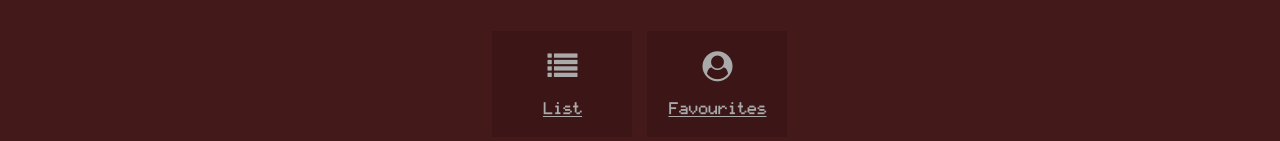
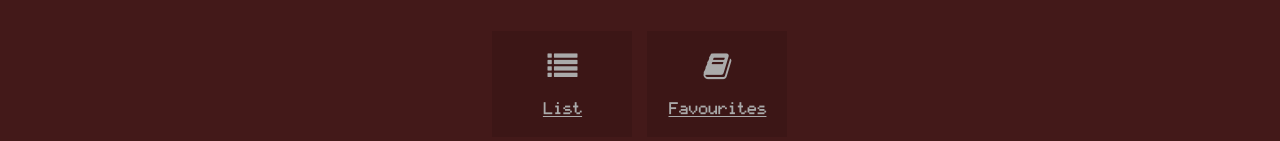
Before and after one commit to bl2408/phase-2-project, a React (Create React App) app: page /login in a window 1280 px wide. Both pictures are taken after a click on the button "Brian". Shown: the part 155-296 px from the top of the page. Built offline with nearby package versions, Linux system fonts and the light colour scheme; data requests are answered from the project's data file.

Commit message:
Added book icon and favourites to new user object

```diff
--- a/src/components/Dash.jsx
+++ b/src/components/Dash.jsx
@@ -29,7 +29,7 @@ export default function Dash(){
                 </Link>
                 <Link to={`${match.url}/favourites`}>
                     <div className="link-card">
-                        <div><i className="fa fa-user-circle"></i></div>
+                        <div><i className="fa fa-book"></i></div>
                         <div>Favourites</div>
                     </div>
                 </Link>
--- a/src/components/Login.jsx
+++ b/src/components/Login.jsx
@@ -55,7 +55,8 @@ function CreateLoginForm({setViewState, setProfileList}){
             username: userName.current.value,
             settings: {
                 theme: "light",
-            }
+            },
+            favourites: [],
         };
 
         setAppState(state=>({...appState, loading:true}));
```
